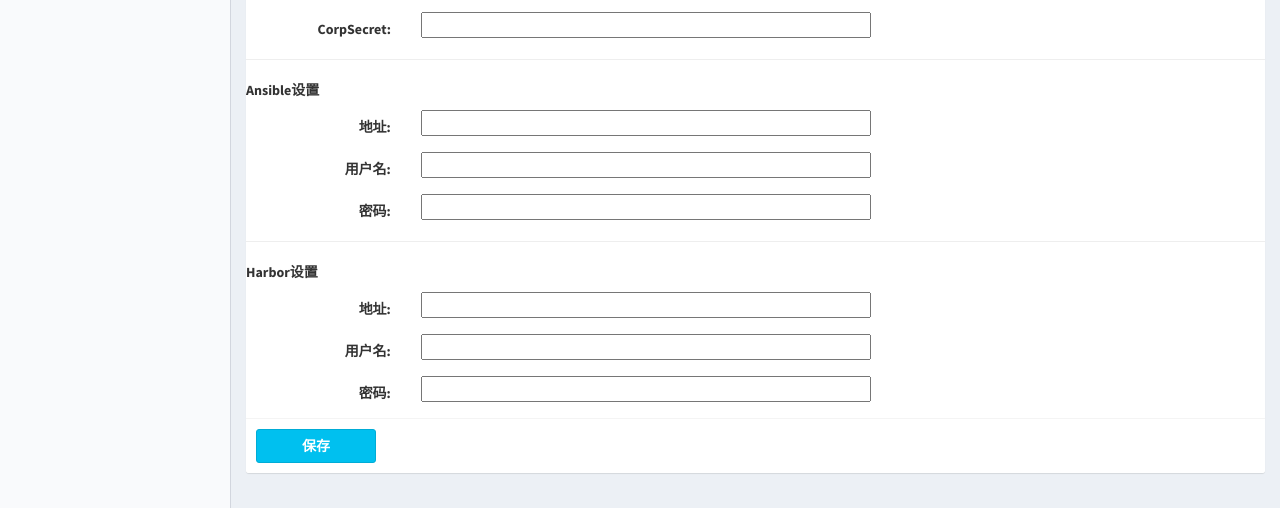
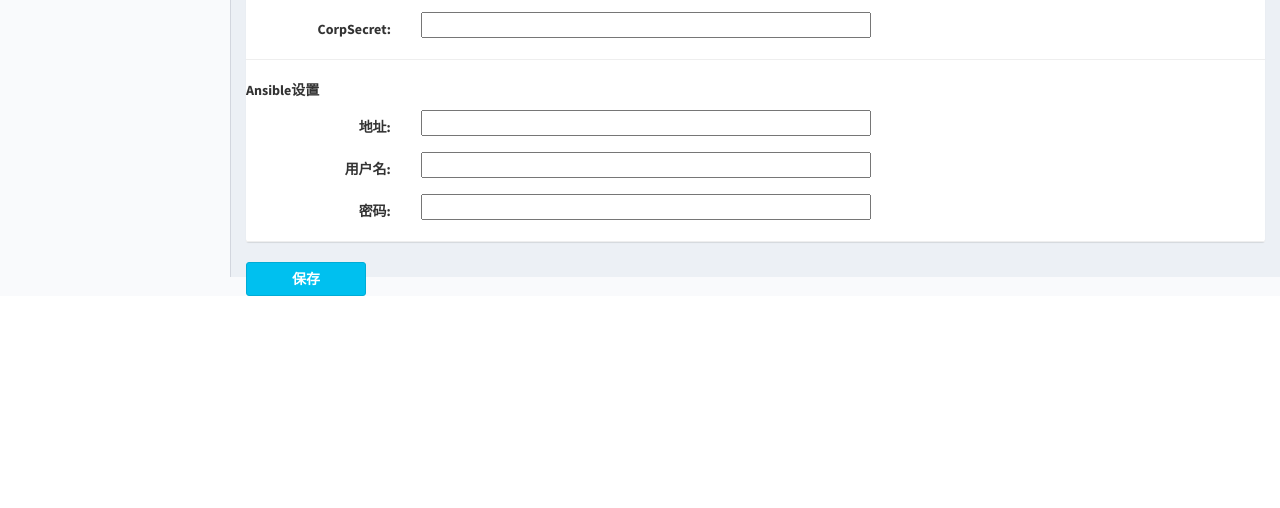
Before and after one commit to wenpengfan/opsadmin, a Django app: page /config/config_save/ in a window 1280 px wide. Shown: the part 1718-2226 px from the top of the page. After the commit the page ends 2014 px from the top, so only its background shows below. Run offline with Django 3.2, Linux system fonts and the light colour scheme; the visitor is signed in with stand-in values (Sample User, id 1); data comes from the database, SQL or seed files in the repository; parts of the project's set-up code (start-up, migrations or seed data) failed here and were passed over; some libraries are stand-ins or nearby versions.

Commit message:
删除harbor配置

```diff
--- a/config/views.py
+++ b/config/views.py
@@ -60,9 +60,6 @@ def index(request):
         semaphore_domain = config.get('semaphore', 'semaphore_domain')
         semaphore_username = config.get('semaphore', 'semaphore_username')
         semaphore_password = config.get('semaphore', 'semaphore_password')
-        harbor_domain = config.get('harbor', 'harbor_domain')
-        harbor_username = config.get('harbor', 'harbor_username')
-        harbor_password = config.get('harbor', 'harbor_password')
     return render(request, 'config/index.html', locals())
 
 
@@ -113,10 +110,6 @@ def config_save(request):
         semaphore_domain = request.POST.get('semaphore_domain')
         semaphore_username = request.POST.get('semaphore_username')
         semaphore_password = request.POST.get('semaphore_password')
-        # harbor
-        harbor_domain = request.POST.get('harbor_domain')
-        harbor_username = request.POST.get('harbor_username')
-        harbor_password = request.POST.get('harbor_password')
 
         config = cp.RawConfigParser()
         dirs = os.path.dirname(os.path.dirname(os.path.abspath(__file__)))
@@ -162,10 +155,6 @@ def config_save(request):
         config.set('semaphore', 'semaphore_domain', semaphore_domain)
         config.set('semaphore', 'semaphore_username', semaphore_username)
         config.set('semaphore', 'semaphore_password', semaphore_password)
-        config.add_section('harbor')
-        config.set('harbor', 'harbor_domain', harbor_domain)
-        config.set('harbor', 'harbor_username', harbor_username)
-        config.set('harbor', 'harbor_password', harbor_password)
         tips = u"保存成功！"
         display_control = ""
         with open(dirs+'/opsadmin.conf', 'wb') as cfgfile:
@@ -205,9 +194,6 @@ def config_save(request):
             semaphore_domain = config.get('semaphore', 'semaphore_domain')
             semaphore_username = config.get('semaphore', 'semaphore_username')
             semaphore_password = config.get('semaphore', 'semaphore_password')
-            harbor_domain = config.get('harbor', 'harbor_domain')
-            harbor_username = config.get('harbor', 'harbor_username')
-            harbor_password = config.get('harbor', 'harbor_password')
     else:
         display_control = "none"
     return render(request, 'config/index.html', locals())
@@ -242,9 +228,6 @@ def get_dir(args):
         semaphore_domain = config.get('semaphore', 'semaphore_domain')
         semaphore_username = config.get('semaphore', 'semaphore_username')
         semaphore_password = config.get('semaphore', 'semaphore_password')
-        harbor_domain = config.get('harbor', 'harbor_domain')
-        harbor_username = config.get('harbor', 'harbor_username')
-        harbor_password = config.get('harbor', 'harbor_password')
     # 根据传入参数返回变量以获取配置，返回变量名与参数名相同
     if args:
         return vars()[args]
--- a/templates/config/index.html
+++ b/templates/config/index.html
@@ -267,26 +267,7 @@
                   </div>
                 </div>
                 <hr>
-                <p><b>Harbor设置</b></p>
-                <div class="form-group">
-                  <label for="harbor_domain" class="col-sm-2 control-label">地址:</label>
-                  <div class="col-sm-10">
-                    <input type="text" value="{{ harbor_domain }}" id="harbor_domain" name="harbor_domain" style="width:450px;">
-                  </div>
-                </div>
-                <div class="form-group">
-                  <label for="harbor_username" class="col-sm-2 control-label">用户名:</label>
-                  <div class="col-sm-10">
-                    <input type="text" value="{{ harbor_username }}" id="harbor_username" name="harbor_username" style="width:450px;">
-                  </div>
-                </div>
-                <div class="form-group">
-                  <label for="harbor_password" class="col-sm-2 control-label">密码:</label>
-                  <div class="col-sm-10">
-                    <input type="text" value="{{ harbor_password }}" id="harbor_password" name="harbor_password" style="width:450px;">
-                  </div>
-                </div>
-              	<div class="box-footer">
+                <div>
                 	<button type="submit" onclick="checkSubmit()" class="btn btn-info pull-left" style="width: 120px"><b>保存</b></button>
               	</div>
             </form>
```
